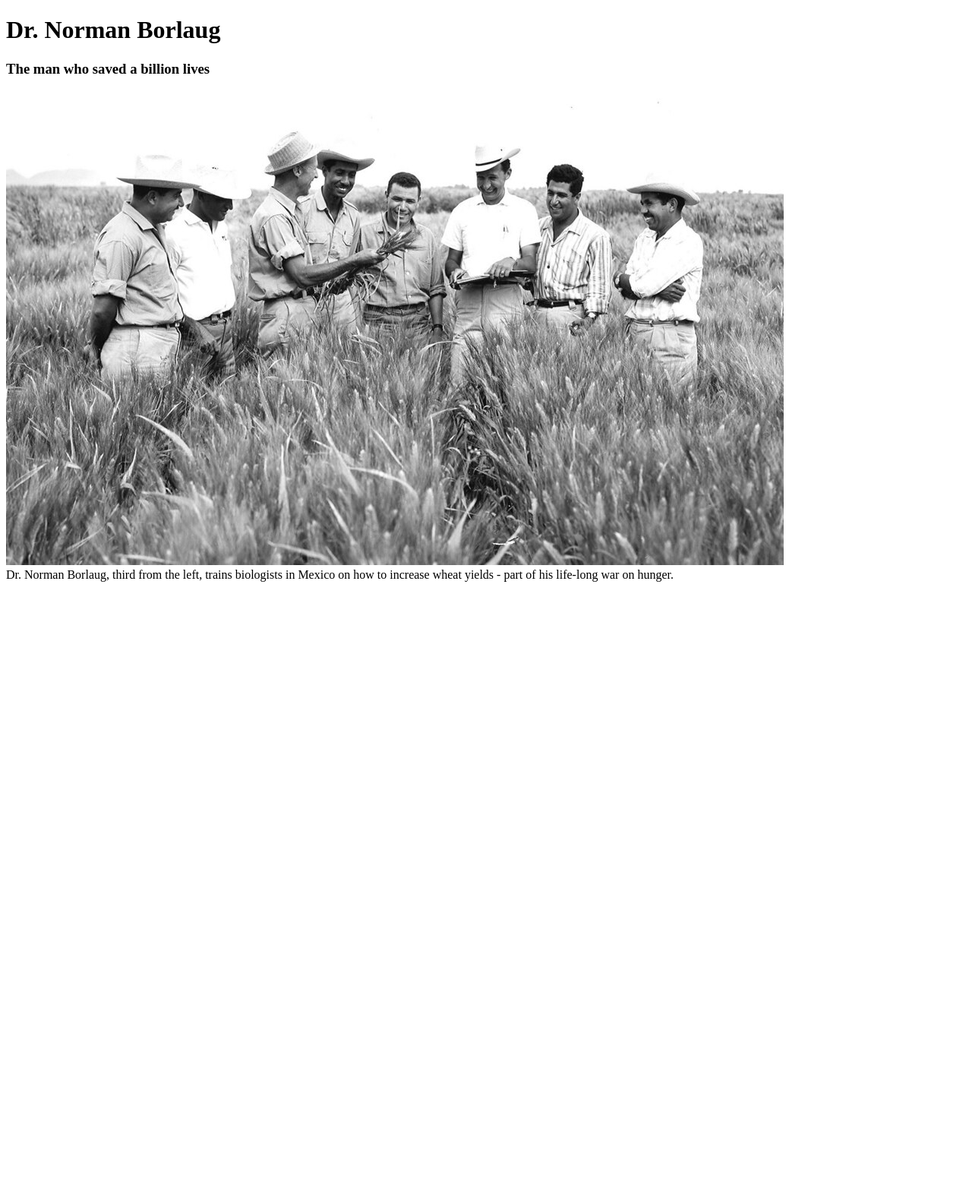
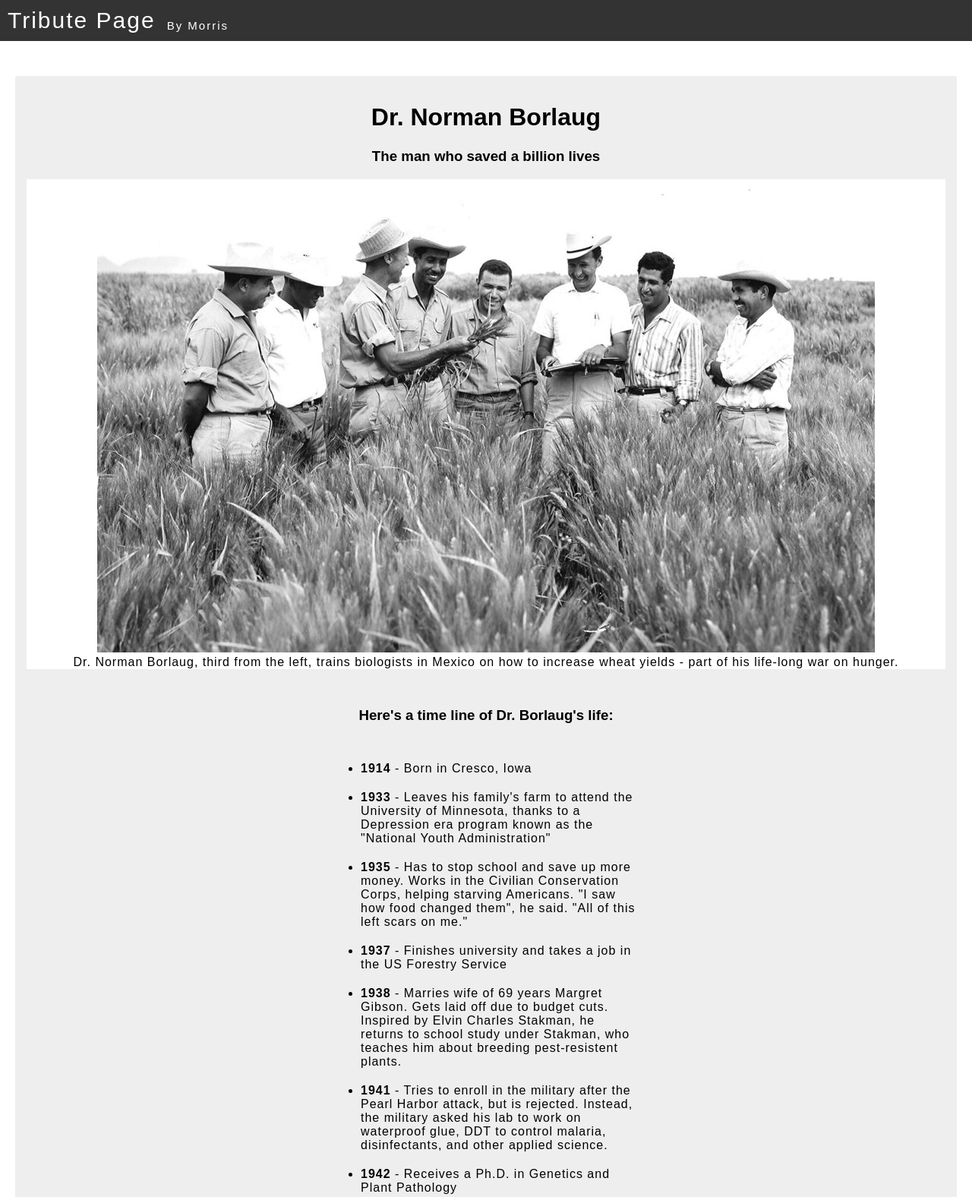
Before and after one commit to Momooou/TributePage, a plain HTML site: page index.html in a window 1280 px wide. Shown: the top 1576 px of the page at 76% size. Before the commit the page ends 800 px from the top, so only its background shows below. Drawn offline with Linux system fonts and the light colour scheme; a web font is replaced by a local one.

Commit message:
another update
another updateeeeeeee

```diff
--- a/index.html
+++ b/index.html
@@ -7,6 +7,11 @@
 </head>
 
 <body>
+    <div id="navBar">
+        <div class="navComponent" id="title">Tribute Page</div>
+        <div class="navComponent" id="author">By Morris</div>
+    </div>
+
     <div id="main">
         <h1 id="title">Dr. Norman Borlaug</h1>
         <h3>The man who saved a billion lives</h3>
@@ -14,6 +19,36 @@
             <img id="image" src="theImage.jpg" alt="An image">
             <div id="img-caption">Dr. Norman Borlaug, third from the left, trains biologists in Mexico on how to increase wheat yields - part of his life-long war on hunger.</div>
         </div>
+        <div id="tribute-info">
+            <h3 id="tribute-title">
+                <strong>
+                    Here's a time line of Dr. Borlaug's life:
+                </strong>
+            </h3>
+            <ul id="tribute-list">
+                <li><b>1914</b> - Born in Cresco, Iowa</li>
+                <li><b>1933</b> - Leaves his family's farm to attend the University of Minnesota, thanks to a Depression era program known as the "National Youth Administration"</li>
+                <li><b>1935</b> - Has to stop school and save up more money. Works in the Civilian Conservation Corps, helping starving Americans. "I saw how food changed them", he said. "All of this left scars on me."
+                </li>
+                <li><b>1937</b> - Finishes university and takes a job in the US Forestry Service</li>
+                <li><b>1938</b> - Marries wife of 69 years Margret Gibson. Gets laid off due to budget cuts. Inspired by Elvin Charles Stakman, he returns to school study under Stakman, who teaches him about breeding pest-resistent plants.</li>
+                <li><b>1941</b> - Tries to enroll in the military after the Pearl Harbor attack, but is rejected. Instead, the military asked his lab to work on waterproof glue, DDT to control malaria, disinfectants, and other applied science.</li>
+                <li><b>1942</b> - Receives a Ph.D. in Genetics and Plant Pathology</li>
+                <li><b>1944</b> - Rejects a 100% salary increase from Dupont, leaves behind his pregnant wife, and flies to Mexico to head a new plant pathology program. Over the next 16 years, his team breeds 6,000 different strains of disease resistent
+                    wheat - including different varieties for each major climate on Earth.</li>
+                <li><b>1945</b> - Discovers a way to grown wheat twice each season, doubling wheat yields</li>
+                <li><b>1953</b> - crosses a short, sturdy dwarf breed of wheat with a high-yeidling American breed, creating a strain that responds well to fertilizer. It goes on to provide 95% of Mexico's wheat.
+                </li>
+                <li><b>1962</b> - Visits Delhi and brings his high-yielding strains of wheat to the Indian subcontinent in time to help mitigate mass starvation due to a rapidly expanding population</li>
+                <li><b>1970</b> - receives the Nobel Peace Prize</li>
+                <li><b>1983</b> - helps seven African countries dramatically increase their maize and sorghum yields
+                </li>
+                <li><b>1984</b> - becomes a distinguished professor at Texas A&M University</li>
+                <li><b>2005</b> - states "we will have to double the world food supply by 2050." Argues that genetically modified crops are the only way we can meet the demand, as we run out of arable land. Says that GM crops are not inherently dangerous
+                    because "we've been genetically modifying plants and animals for a long time. Long before we called it science, people were selecting the best breeds."</li>
+                <li><b>2009</b> - dies at the age of 95.</li>
+            </ul>
+        </div>
     </div>
 </body>
 
--- a/main.css
+++ b/main.css
@@ -1 +1,66 @@
-@import url('https://fonts.googleapis.com/css2?family=Playfair+Display&display=swap');
+@import url('https://fonts.googleapis.com/css2?family=Varta:wght@300&display=swap');
+
+/*font-family: 'Varta', sans-serif;*/
+
+body {
+    margin: 0;
+    padding: 0;
+    font-family: 'Varta', sans-serif;
+}
+
+#navBar {
+    background-color: #333;
+    color: white;
+    font-size: 30px;
+    letter-spacing: 2px;
+    overflow: hidden;
+    padding: 10px;
+    top: 0;
+    width: 100%;
+    position: fixed;
+}
+
+div.navComponent {
+    float: left;
+    margin-right: 15px;
+}
+
+#author {
+    margin-top: 15px;
+    font-size: 15px;
+}
+
+#main {
+    background-color: #eeeeee;
+    border-radius: 3px;
+    margin: 20px;
+    margin-top: 100px;
+    padding: 15px;
+    text-align: center;
+}
+
+#img-div {
+    background-color: white;
+}
+
+#img-caption {
+    font-size: medium;
+    letter-spacing: 1px;
+}
+
+#tribute-title {
+    margin: 50px 0px;
+    font-weight: 900;
+}
+
+#tribute-list {
+    margin-left: 400px;
+    margin-right: 400px;
+}
+
+#tribute-list>* {
+    font-size: medium;
+    letter-spacing: 1px;
+    text-align: left;
+    margin: 20px 0px;
+}
```
